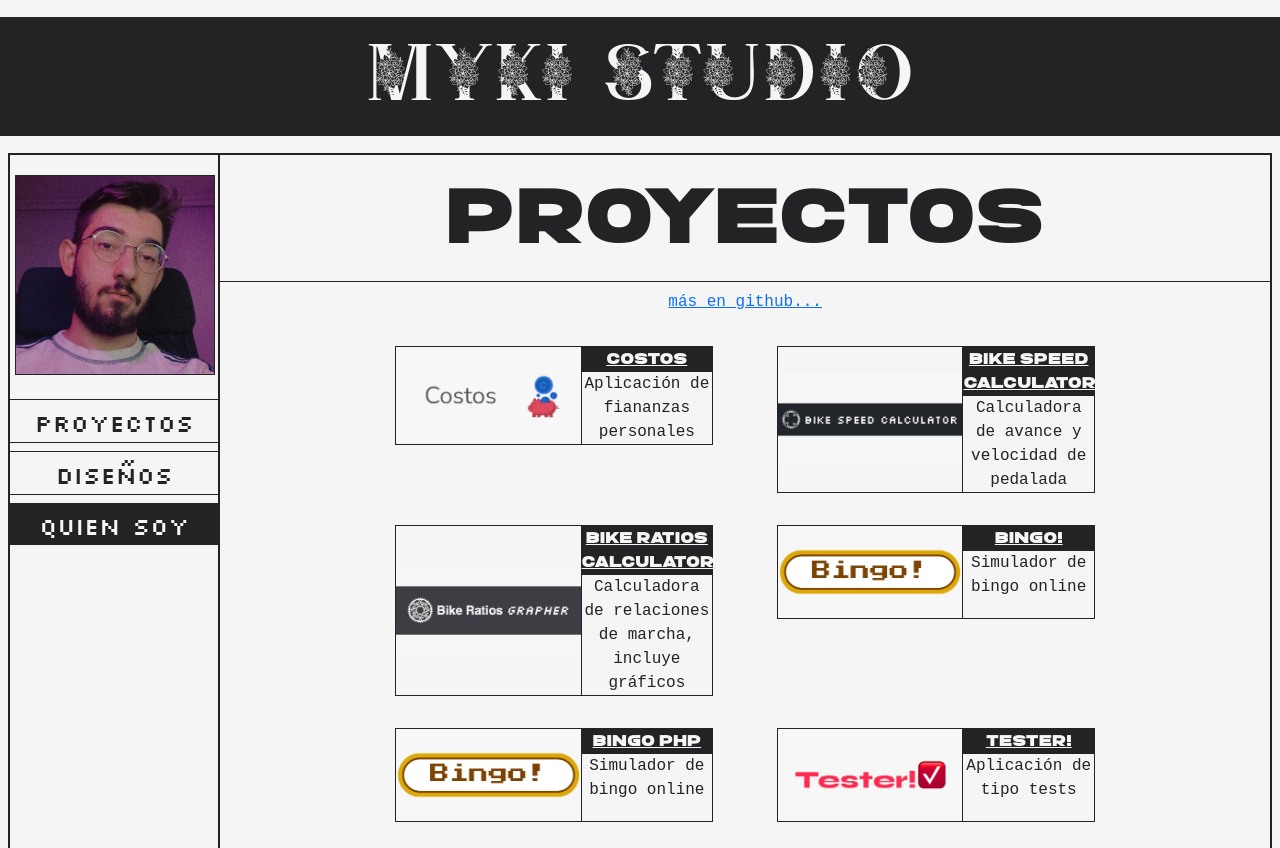
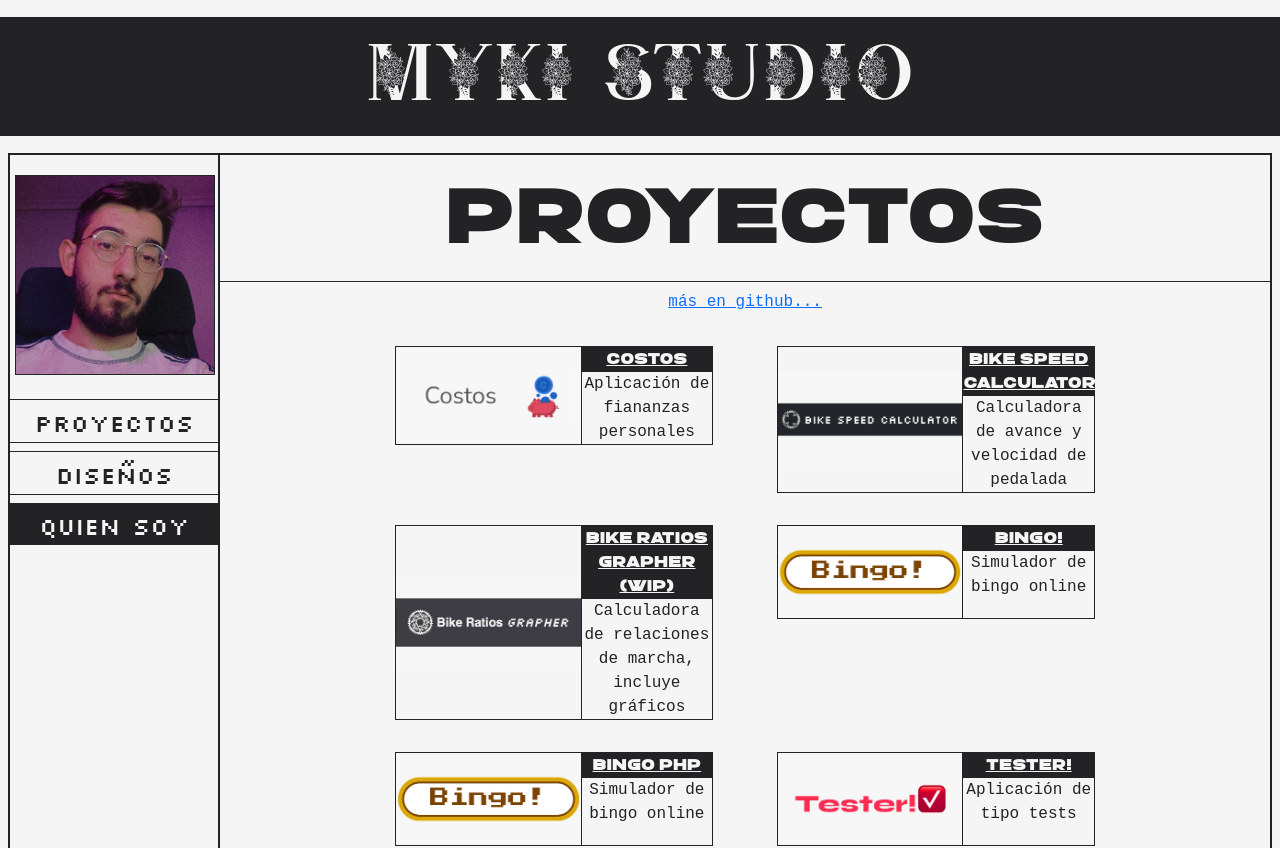
Before and after one commit to mperleo/MykiDashboard, an Angular app: page /proyects in a window 1280 px wide. Shown: the top 848 px of the page. Built offline with nearby package versions, Linux system fonts and the light colour scheme.

Commit message:
(new proyect): new proyect added to the list

```diff
--- a/src/app/views/proyects/myki-proyects/myki-proyects.component.ts
+++ b/src/app/views/proyects/myki-proyects/myki-proyects.component.ts
@@ -22,7 +22,7 @@ export class MykiProyectsComponent implements OnInit {
       description: 'Calculadora de avance y velocidad de pedalada',
     },
     {
-      name: 'Bike Ratios Calculator',
+      name: 'Bike Ratios Grapher (WIP)',
       url: 'https://mperleo.github.io/BikeRatiosCalculator/',
       img: 'assets/img/bikeRatios_banner.jpg',
       description: 'Calculadora de relaciones de marcha, incluye gráficos',
```
